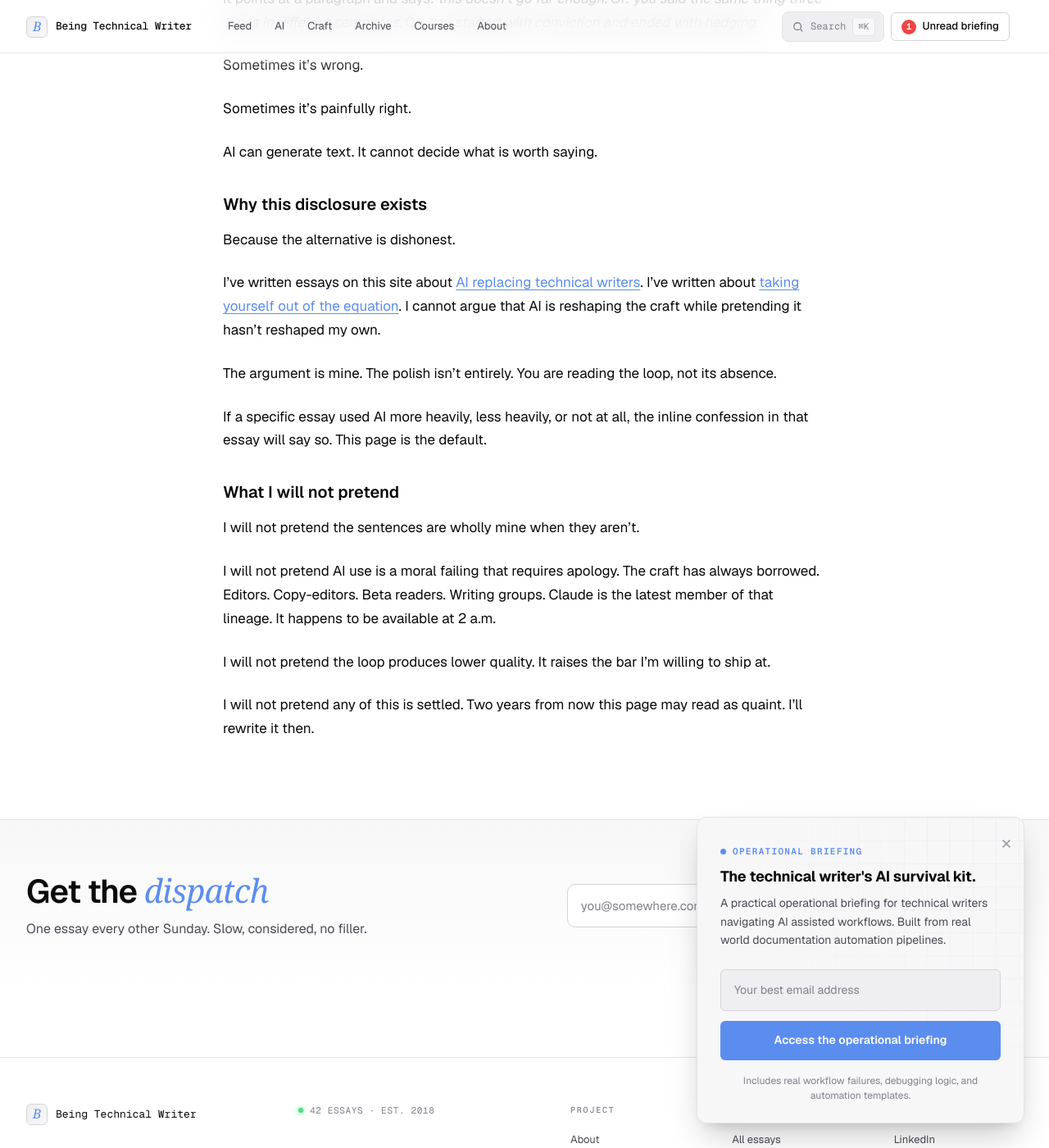
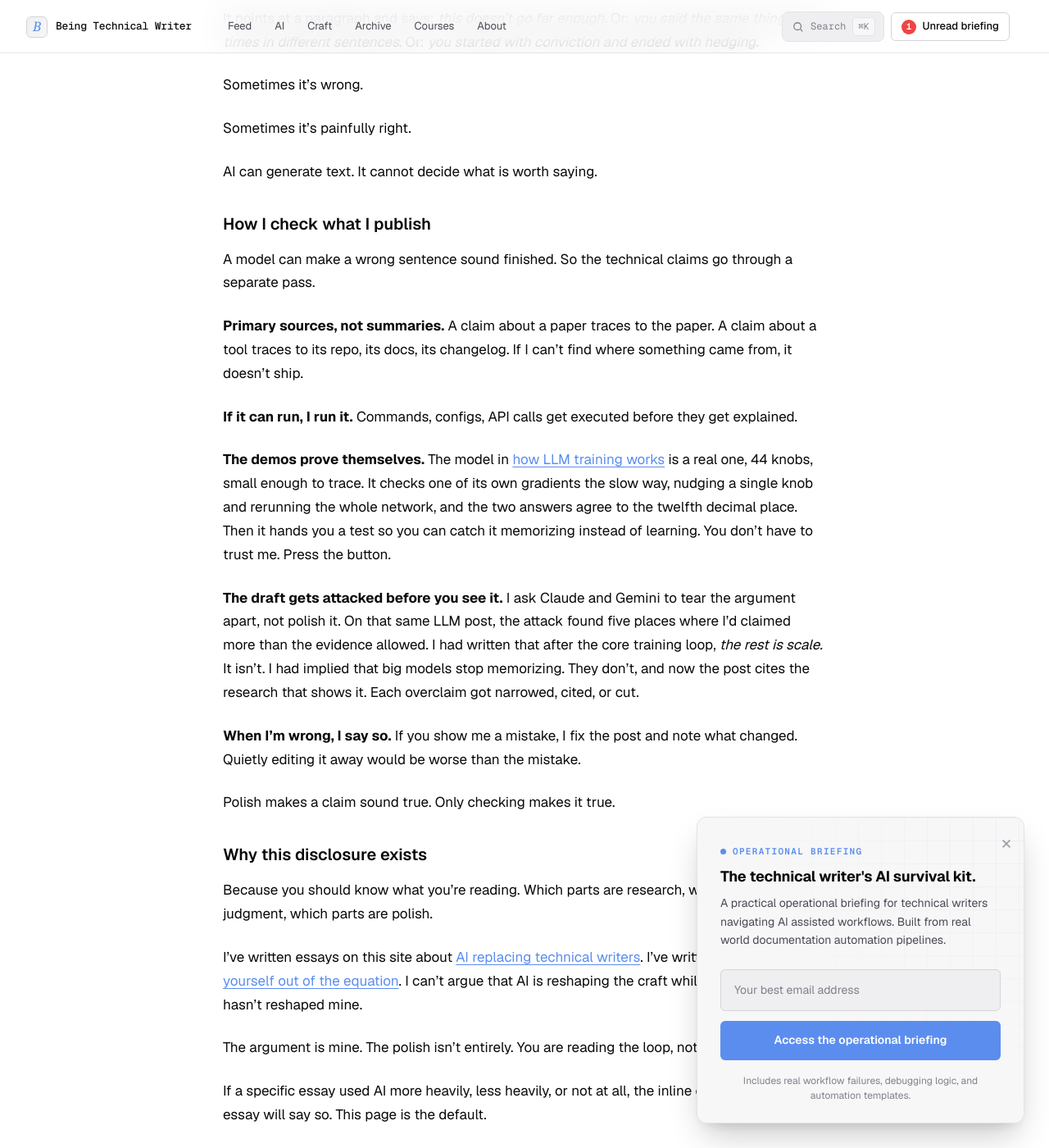
Before and after one commit to gautriv/gautriv.github.io, a Jekyll site: the page built from pages/footer/how-i-write.md, in a window 1280 px wide and 1400 px high, scrolled down 1473 px. Shown: the whole window at 82% size. Built offline with Jekyll 4.4.1, drawn with Linux system fonts in a browser that asks for light colours; some web fonts are replaced; some of the changed text lies outside the part shown.

Commit message:
Added a blog post

```diff
--- a/pages/footer/how-i-write.md
+++ b/pages/footer/how-i-write.md
@@ -2,8 +2,9 @@
 layout: page
 title: How I write
 permalink: /how-i-write/
-description: "How I work with AI on this blog. The argument is mine. The polish isn't entirely."
+description: "How I work with AI on this blog, and how I check what I publish. The argument is mine. The polish isn't entirely."
 ai_assisted: false
+last_modified_at: 2026-10-17
 ---
 
 There is a paragraph in almost every essay on this site that I rewrote eleven times.
@@ -20,13 +21,15 @@ I sketch the spine of the essay first. Hook, turn, beats, closing image. Usually
 
 Then I argue with Claude.
 
-Section by section. I draft. It pushes back. I rewrite. It edits. I delete a paragraph it suggested and replace it with one I like better. It tells me the new one is weaker. Sometimes it's right. Sometimes I keep my version anyway, because it sounds like me and that matters more than it being technically sharper.
+Section by section. I draft. It pushes back. I rewrite. It edits. I delete a paragraph it suggested and replace it with one I like better. It tells me the new one is weaker. Sometimes it's right.
 
-By the time the essay ships, neither of us could tell you which sentence belonged to whom. The argument is mine. The shape is mine. The polish, the rhythm, the structural surgery: those were negotiated.
+When we disagree about how a sentence sounds, I win. It has to sound like me. When we disagree about whether a sentence is true, nobody wins until I've checked.
+
+The argument is mine. The shape is mine. The polish, the rhythm, the structural surgery: those were negotiated. The final call wasn't. Every sentence that ships is one I chose to keep, and I answer for all of them.
 
 ### What stays mine
 
-The hook. Always. If the opening lines came from a model, the essay isn't honest.
+The hook. Always. If the opening lines came from a model, the essay isn't mine.
 
 The thesis. The reason the essay exists at all. The thing I'm willing to take heat for in the comments.
 
@@ -46,11 +49,27 @@ Sometimes it's painfully right.
 
 > AI can generate text. It cannot decide what is worth saying.
 
+### How I check what I publish
+
+A model can make a wrong sentence sound finished. So the technical claims go through a separate pass.
+
+**Primary sources, not summaries.** A claim about a paper traces to the paper. A claim about a tool traces to its repo, its docs, its changelog. If I can't find where something came from, it doesn't ship.
+
+**If it can run, I run it.** Commands, configs, API calls get executed before they get explained.
+
+**The demos prove themselves.** The model in [how LLM training works](/how-llm-training-works/) is a real one, 44 knobs, small enough to trace. It checks one of its own gradients the slow way, nudging a single knob and rerunning the whole network, and the two answers agree to the twelfth decimal place. Then it hands you a test so you can catch it memorizing instead of learning. You don't have to trust me. Press the button.
+
+**The draft gets attacked before you see it.** I ask Claude and Gemini to tear the argument apart, not polish it. On that same LLM post, the attack found five places where I'd claimed more than the evidence allowed. I had written that after the core training loop, *the rest is scale.* It isn't. I had implied that big models stop memorizing. They don't, and now the post cites the research that shows it. Each overclaim got narrowed, cited, or cut.
+
+**When I'm wrong, I say so.** If you show me a mistake, I fix the post and note what changed. Quietly editing it away would be worse than the mistake.
+
+> Polish makes a claim sound true. Only checking makes it true.
+
 ### Why this disclosure exists
 
-Because the alternative is dishonest.
+Because you should know what you're reading. Which parts are research, which parts are judgment, which parts are polish.
 
-I've written essays on this site about [AI replacing technical writers](/modern-day-technical-writing-is-dead/). I've written about [taking yourself out of the equation](/taking-yourself-out-of-the-equation/). I cannot argue that AI is reshaping the craft while pretending it hasn't reshaped my own.
+I've written essays on this site about [AI replacing technical writers](/modern-day-technical-writing-is-dead/). I've written about [taking yourself out of the equation](/taking-yourself-out-of-the-equation/). I can't argue that AI is reshaping the craft while pretending it hasn't reshaped mine.
 
 > The argument is mine. The polish isn't entirely. You are reading the loop, not its absence.
 
@@ -60,8 +79,12 @@ If a specific essay used AI more heavily, less heavily, or not at all, the inlin
 
 I will not pretend the sentences are wholly mine when they aren't.
 
+I will not pretend a model's confidence counts as evidence. It doesn't, for me or for it.
+
 I will not pretend AI use is a moral failing that requires apology. The craft has always borrowed. Editors. Copy-editors. Beta readers. Writing groups. Claude is the latest member of that lineage. It happens to be available at 2 a.m.
 
 I will not pretend the loop produces lower quality. It raises the bar I'm willing to ship at.
 
 I will not pretend any of this is settled. Two years from now this page may read as quaint. I'll rewrite it then.
+
+It won't be the first thing on this site I rewrote eleven times.
```
